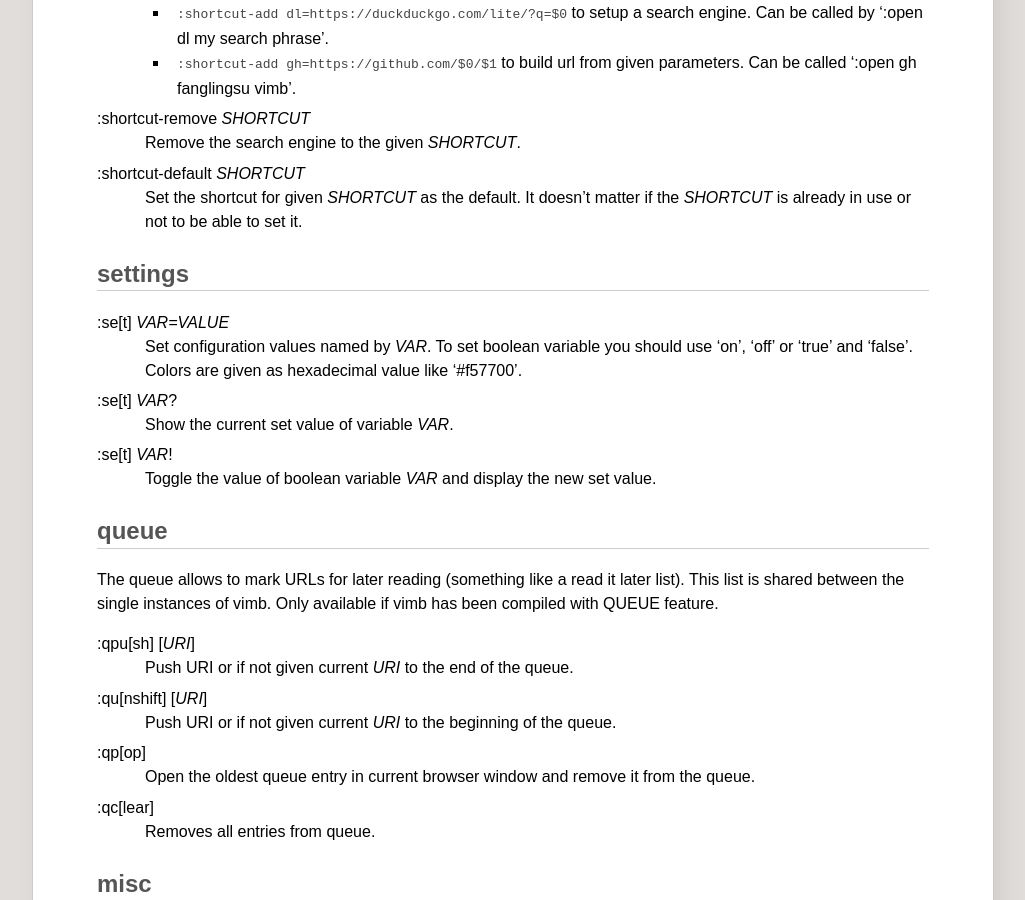
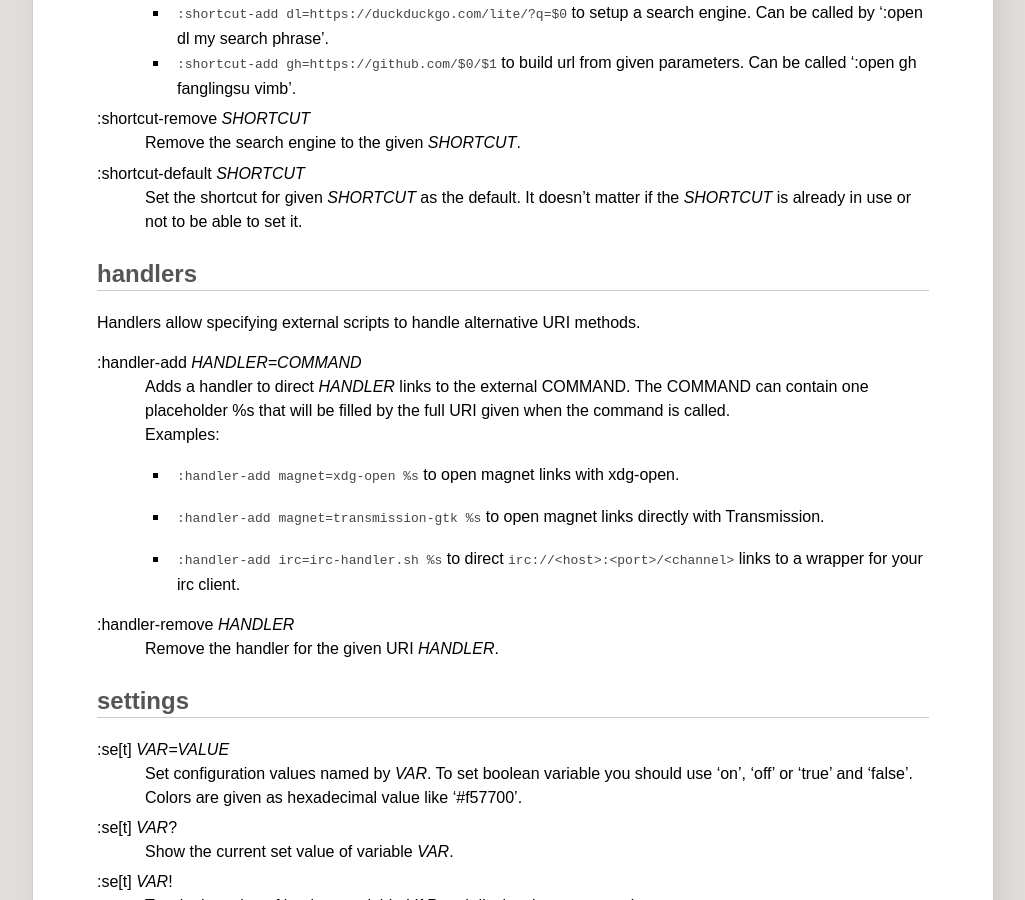
Before and after one commit to fanglingsu/vimb, a Jekyll site: the page built from commands.md, in a window 1280 px wide and 900 px high, scrolled down 1930 px. Shown: the whole window, without its empty margins (127-1152 px from the left). Built offline with Jekyll 4.4.1, drawn with Linux system fonts in a browser that asks for light colours.

Commit message:
Added new custom protocol handlers.

```diff
--- a/commands.md
+++ b/commands.md
@@ -119,6 +119,30 @@ same but a single parameter is user defined.
 : Set the shortcut for given *SHORTCUT* as the default. It doesn't matter if the
   *SHORTCUT* is already in use or not to be able to set it.
 
+## handlers
+{:#handlers}
+
+Handlers allow specifying external scripts to handle alternative URI methods.
+
+\:handler-add *HANDLER=COMMAND*
+: Adds a handler to direct *HANDLER* links to the external COMMAND. The COMMAND
+  can contain one placeholder %s that will be filled by the full URI given when
+  the command is called.
+
+  Examples:
+
+  - `:handler-add magnet=xdg-open %s`
+    to open magnet links with xdg-open.
+
+  - `:handler-add magnet=transmission-gtk %s`
+    to open magnet links directly with Transmission.
+
+  - `:handler-add irc=irc-handler.sh %s`
+    to direct `irc://<host>:<port>/<channel>` links to a wrapper for your irc client.
+
+:handler-remove *HANDLER*
+: Remove the handler for the given URI *HANDLER*.
+
 ## settings
 
 \:se[t] *VAR=VALUE*
```
Also changed, not shown: index.md (+1 -0 lines).
